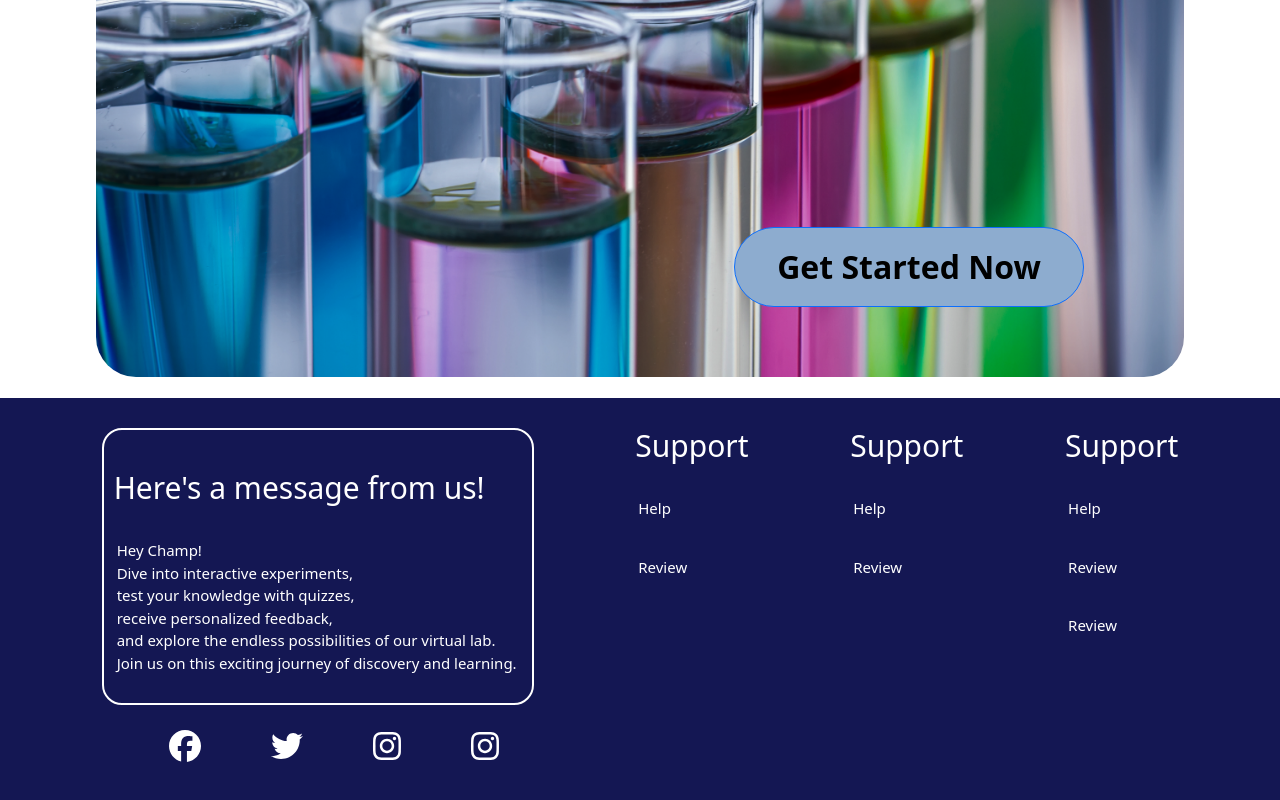
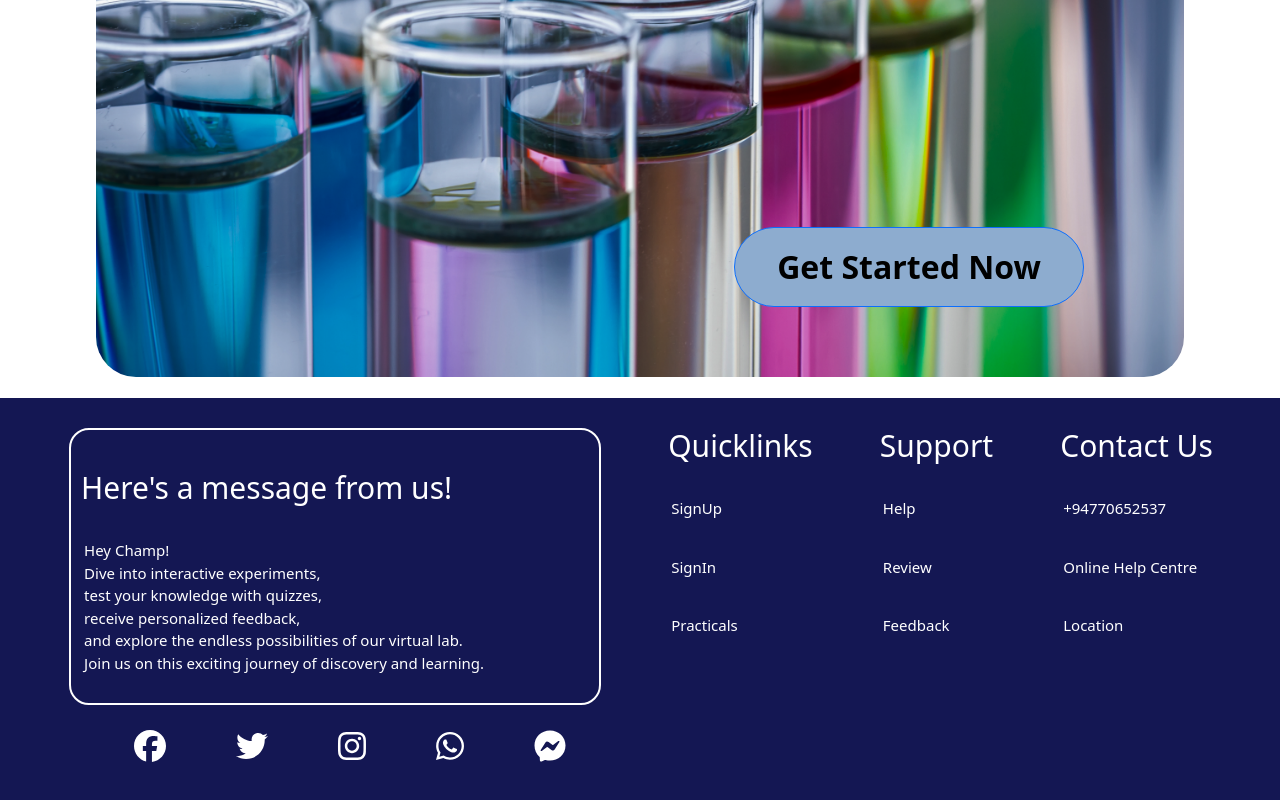
Before and after one commit to Yugeshini16/Capstone-Project-VirtualLab, a React (Create React App) app in the folder frontend/: page / in a window 1280 px wide. Shown: the part 2835-3635 px from the top of the page. Built offline with nearby package versions, Linux system fonts and the light colour scheme.

Commit message:
Updated one icon and the footer details

```diff
--- a/frontend/src/components/Footer.css
+++ b/frontend/src/components/Footer.css
@@ -35,4 +35,5 @@
     border: 2px solid;
     padding: 10px;
     border-radius: 20px;
+    margin-left: 2px;
 }
--- a/frontend/src/components/Footer.js
+++ b/frontend/src/components/Footer.js
@@ -1,6 +1,6 @@
 import './Footer.css';
 import { FontAwesomeIcon } from '@fortawesome/react-fontawesome';
-import { faFacebook, faTwitter, faInstagram } from '@fortawesome/free-brands-svg-icons';
+import { faFacebook, faTwitter, faInstagram, faWhatsapp, faMailchimp, faFacebookMessenger } from '@fortawesome/free-brands-svg-icons';
 
 
 function Footer() {
@@ -23,7 +23,8 @@ function Footer() {
                         <li><FontAwesomeIcon icon={faFacebook} className=' text-3xl' /></li>
                         <li><FontAwesomeIcon icon={faTwitter}  className=' text-3xl' /></li>
                         <li><FontAwesomeIcon icon={faInstagram}  className=' text-3xl'/></li>
-                        <li><FontAwesomeIcon icon={faInstagram}  className=' text-3xl'/></li>
+                        <li><FontAwesomeIcon icon={faWhatsapp}  className=' text-3xl'/></li>
+                        <li><FontAwesomeIcon icon={faFacebookMessenger}  className=' text-3xl'/></li>
                     </ul>
                 </div>
 
@@ -31,20 +32,22 @@ function Footer() {
 
 
             <div className="fcontent">
-                <h2>Support</h2>
-                <p>Help</p>
-                <p>Review</p>
+                <h2>Quicklinks</h2>
+                <p>SignUp</p>
+                <p>SignIn</p>
+                <p>Practicals</p>
             </div>
             <div className="fcontent">
                 <h2>Support</h2>
                 <p>Help</p>
                 <p>Review</p>
+                <p>Feedback</p>
             </div>
             <div className="fcontent">
-                <h2>Support</h2>
-                <p>Help</p>
-                <p>Review</p>
-                <p>Review</p>
+                <h2>Contact Us</h2>
+                <p>+94770652537</p>
+                <p>Online Help Centre</p>
+                <p>Location</p>
             </div>
 
 
```
